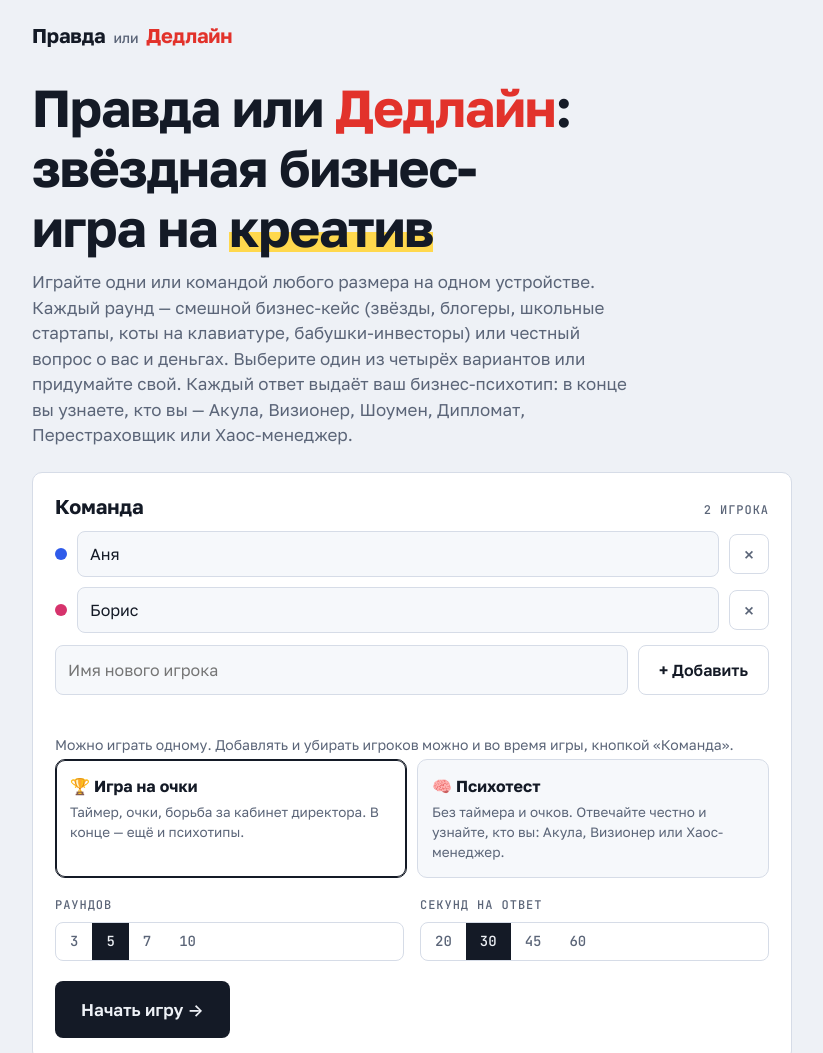
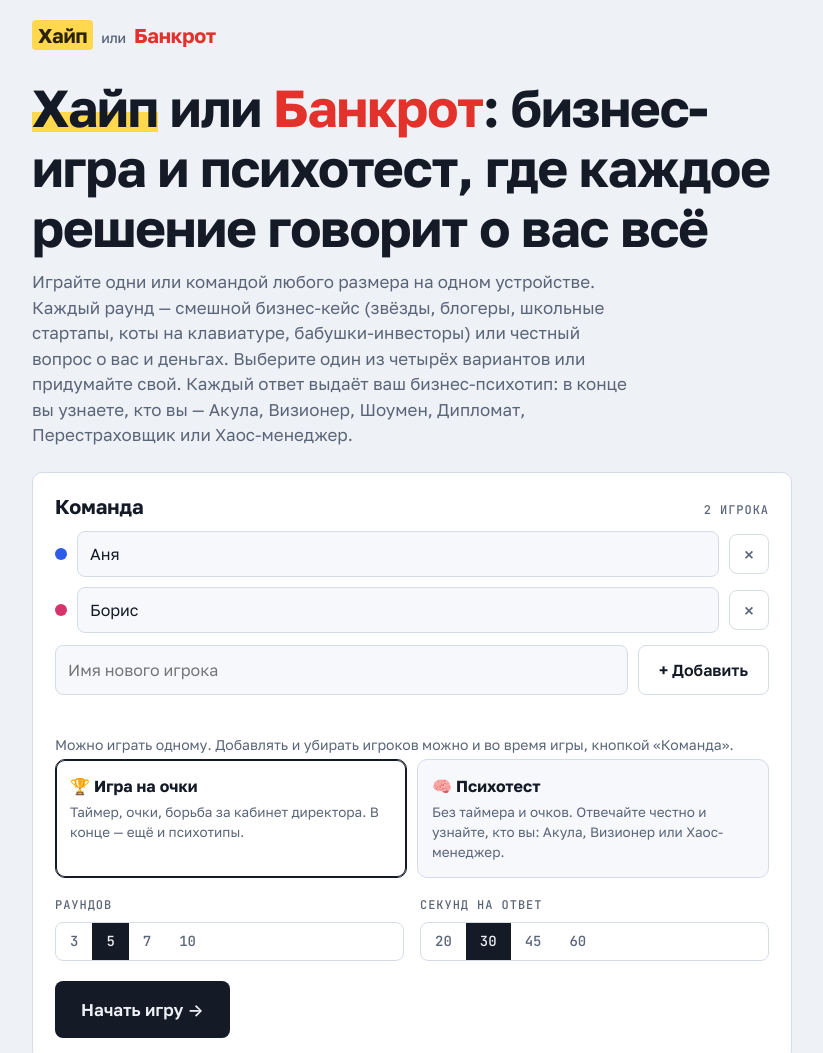
Before and after one commit to omarumarov1-png/hype, a plain HTML site: page index.html in a window 1280 px wide. Shown: the top 1053 px of the page, without its empty margins (228-1051 px from the left). Drawn offline with Linux system fonts and the light colour scheme; a web font is replaced by a local one.

Commit message:
Новое название: «Хайп или Банкрот»
Co-Authored-By: Claude Opus 5.5 <noreply@anthropic.com>

```diff
--- a/index.html
+++ b/index.html
@@ -5,7 +5,7 @@
 <meta name="viewport" content="width=device-width, initial-scale=1, viewport-fit=cover">
 <meta name="description" content="Бизнес-игра и психотест для подростков: смешные кейсы про звёзд, блогеров и школьные стартапы, 6 бизнес-психотипов, ачивки. От одного игрока и больше.">
 <style>:root{padding-top:env(safe-area-inset-top,0px);padding-bottom:env(safe-area-inset-bottom,0px)}body{margin:0}[hidden]{display:none!important}</style>
-<title>Правда или Дедлайн</title>
+<title>Хайп или Банкрот</title>
 <meta name="claude:viewport-fit-sides" content="cover">
 <link rel="preconnect" href="https://fonts.googleapis.com">
 <link rel="preconnect" href="https://fonts.gstatic.com" crossorigin>
@@ -50,6 +50,7 @@ button{cursor:pointer}
 .logo{display:flex;align-items:baseline;gap:8px;font-family:var(--f-display);font-weight:800;font-size:20px;letter-spacing:-.01em}
 .logo .or{font-family:var(--f-body);font-weight:500;font-size:14px;color:var(--muted)}
 .logo .dl{color:var(--deadline)}
+.logo .hp{background:var(--marker);color:var(--marker-ink);padding:0 6px;border-radius:4px}
 .top-right{display:flex;gap:8px;align-items:center;flex-wrap:wrap}
 .round-pill{font-family:var(--f-mono);font-size:13px;border:1px solid var(--line);border-radius:999px;padding:4px 12px;background:var(--surface)}
 .team-btn{font-size:14px;border:1px solid var(--line);border-radius:999px;padding:4px 12px;background:var(--surface);font-weight:600}
@@ -481,7 +482,7 @@ let timer = null;
 function topBar(){
   const inGame = !["setup","final","team"].includes(S.screen);
   const canEdit = inGame && S.screen !== "answer";
-  return `<header class="top"><div class="logo">Правда <span class="or">или</span> <span class="dl">Дедлайн</span></div>
+  return `<header class="top"><div class="logo"><span class="hp">Хайп</span> <span class="or">или</span> <span class="dl">Банкрот</span></div>
     <div class="top-right">${inGame ? `<span class="round-pill">Раунд ${S.round} / ${S.rounds}</span>` : ""}
     ${canEdit ? `<button class="team-btn" id="team">Команда · ${S.players.length}</button>` : ""}
     ${inGame ? `<button class="team-btn exit-btn" id="exit">Выйти</button>` : ""}</div></header>`;
@@ -581,7 +582,7 @@ function render(){
 
 function setup(){
   return { html: `
-  <section class="hero"><h1>Правда или <span class="dl">Дедлайн</span>: звёздная бизнес-игра на <span class="tr">креатив</span></h1>
+  <section class="hero"><h1><span class="tr">Хайп</span> или <span class="dl">Банкрот</span>: бизнес-игра и психотест, где каждое решение говорит о вас всё</h1>
   <p>Играйте одни или командой любого размера на одном устройстве. Каждый раунд — смешной бизнес-кейс (звёзды, блогеры, школьные стартапы, коты на клавиатуре, бабушки-инвесторы) или честный вопрос о вас и деньгах. Выберите один из четырёх вариантов или придумайте свой. Каждый ответ выдаёт ваш бизнес-психотип: в конце вы узнаете, кто вы — Акула, Визионер, Шоумен, Дипломат, Перестраховщик или Хаос-менеджер.</p></section>
   <section class="panel"><div class="panel-head"><h2>Команда</h2><span class="label">${S.players.length} ${plural(S.players.length,["игрок","игрока","игроков"])}</span></div>
     ${teamEditorHtml(false)}
```
Also changed, not shown: pd_game.png (added), pd_test.png (added), 1 other file.
